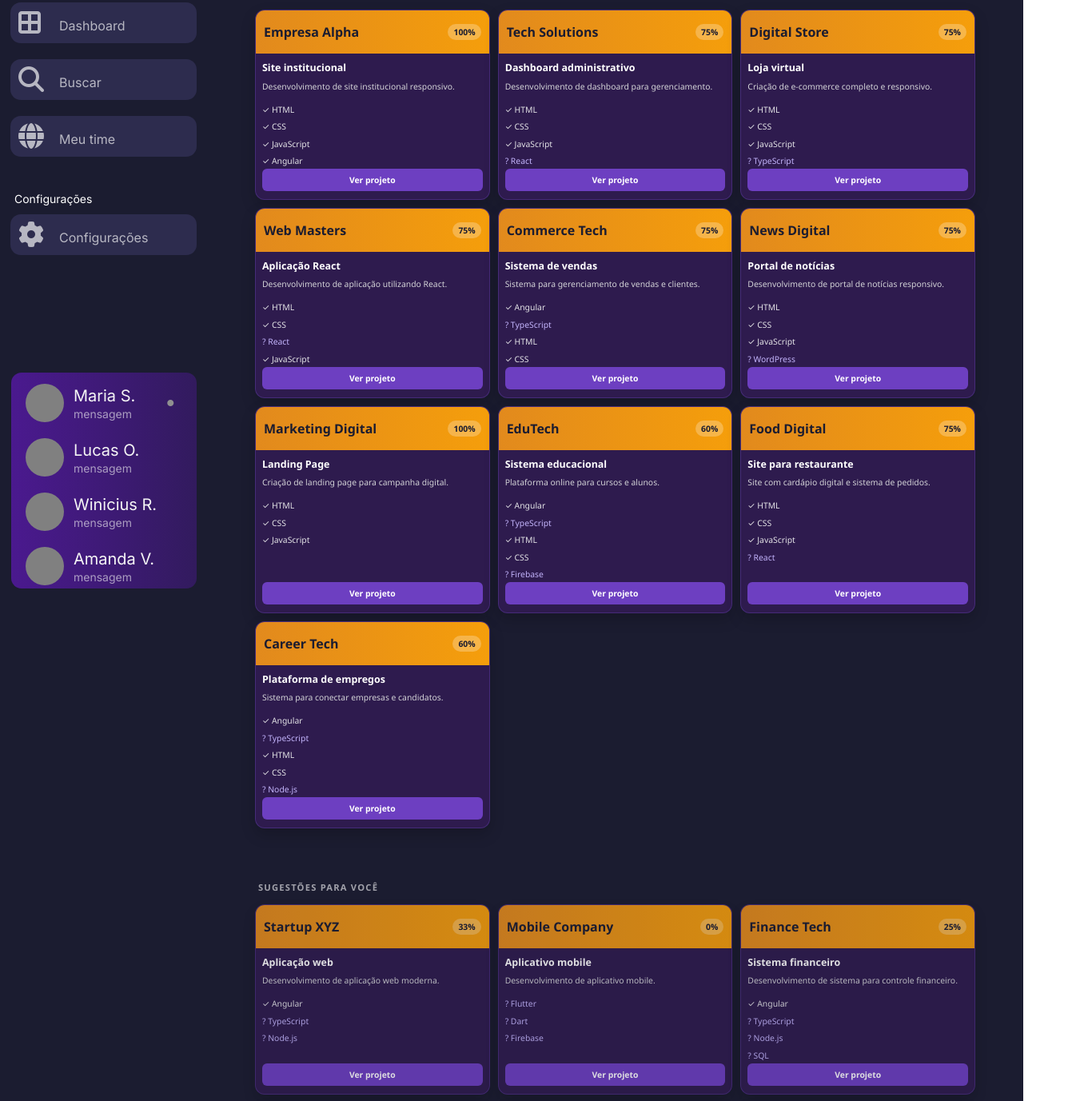
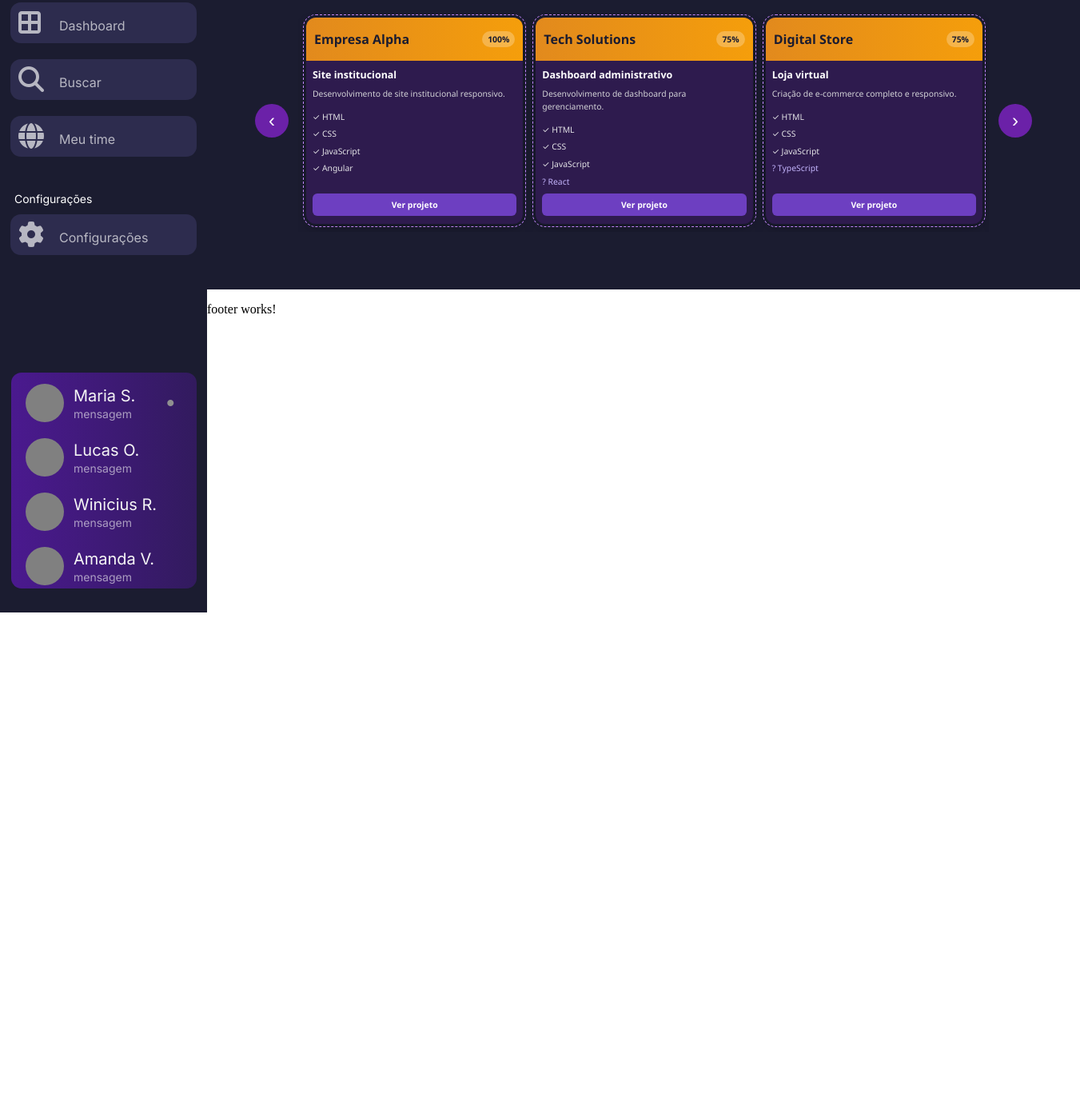
Before and after one commit to Gregory-Santos/ConectaJr, an Angular app: page /home in a window 1280 px wide. Shown: the part 342-1719 px from the top of the page at 80% size, 1351 px wide, since content can reach past the window. After the commit the page ends 1108 px from the top, so only its background shows below. Built offline with nearby package versions, Linux system fonts and the light colour scheme.

Commit message:
adiciona carrosel na home

```diff
--- a/src/app/feats/home/home.css
+++ b/src/app/feats/home/home.css
@@ -15,11 +15,11 @@
 
 .home-container {
 
-  width: 100%;
+  width: auto;
 
-  max-width: 1200px;
+  max-width: 1092px;
 
-  margin: 0 auto;
+  margin: auto;
 
   padding: 30px 40px;
 
@@ -282,8 +282,6 @@
 
   overflow: hidden;
 
-  border: 1px solid
-    rgba(139, 92, 246, 0.25);
 
   box-shadow:
     0 8px 18px
@@ -657,3 +655,49 @@
   }
 
 }
+.carousel {
+  display: flex;
+  align-items: center;
+  gap: 12px;
+  width: 100%;
+}
+
+.carousel-window {
+  overflow: hidden;
+  flex: 1;
+  width: 100%;
+  height: 100%;
+  padding: 10px;
+}
+
+.carousel .feed-grid {
+  display: flex !important;
+  transition: transform 0.4s cubic-bezier(0.25, 1, 0.5, 1);
+  gap: 16px;
+  width: 100%;
+}
+
+.carousel .projeto-card {
+  flex: 0 0 calc((100% - 30px) / 3);
+  min-width: 20%;
+  max-width: calc((100% -44px) / 3);
+}
+
+/* Botões */
+.carousel-button {
+  width: 42px;
+  height: 42px;
+  border-radius: 50%;
+  border: none;
+  background: #6b21a8;
+  color: white;
+  font-size: 1.5rem;
+  cursor: pointer;
+  flex-shrink: 0;
+  transition: all 0.2s;
+}
+
+.carousel-button:disabled {
+  opacity: 0.4;
+  cursor: not-allowed;
+}
--- a/src/app/feats/home/home.html
+++ b/src/app/feats/home/home.html
@@ -1,222 +1,91 @@
 <div class="home-container">
-
 
   <!-- =====================================
        TÍTULO
   ====================================== -->
-
   <header class="feed-header">
-
-    <span>
-      FEED
-    </span>
-
-    <h1>
-      Projetos para você
-    </h1>
-
+    <span>FEED</span>
+    <h1>Projetos para você</h1>
     <p>
       Encontramos projetos que combinam
       com suas habilidades.
     </p>
-
   </header>
 
 
   <!-- =====================================
-       COMBINA COM SEU PERFIL
+       COMBINA COM SEU PERFIL (COM CARROSSEL)
   ====================================== -->
-
   <section class="feed-section">
 
     <div class="section-title">
-
-      <h2>
-        Combina com seu perfil
-      </h2>
-
-      <span>
-        {{ projetosMatch.length }} projetos
-      </span>
-
+      <h2>Combina com seu perfil</h2>
+      <span>{{ projetosMatch.length }} projetos</span>
     </div>
 
+    <div class="carousel">
 
-    <div class="feed-grid">
+      <!-- BOTÃO ANTERIOR -->
+      <button
+        class="carousel-button prev"
+        (click)="anterior()"
 
-      @for (
-        projeto of projetosMatch;
-        track projeto.id
-      ) {
+      >
+        ‹
+      </button>
 
-        <article class="projeto-card">
-
-
+      <!-- ÁREA DOS CARDS -->
+      <div class="carousel-window">
+        <div
+          class="feed-grid"
+          [style.transform]="'translateX(-' + (indiceAtual() * (100 / cardsPorPagina)) + '%)'"
+          >
+          @for (projeto of projetosMatch; track projeto.id) {
+            <article
+              class="projeto-card"
+              [class.highlight]="projeto.percentualMatch >= 75"
+            >
               <!-- CABEÇALHO -->
-
               <div class="card-header">
-
-            <span class="empresa">
-              {{ projeto.empresa }}
-            </span>
-
-            <span class="match">
-              {{ projeto.percentualMatch }}%
-            </span>
-
+                <span class="empresa">{{ projeto.empresa }}</span>
+                <span class="match">{{ projeto.percentualMatch }}%</span>
               </div>
 
-
               <!-- CONTEÚDO -->
-
               <div class="card-content">
-
-            <h3>
-              {{ projeto.titulo }}
-            </h3>
-
-            <p>
-              {{ projeto.descricao }}
-            </p>
-
+                <h3>{{ projeto.titulo }}</h3>
+                <p>{{ projeto.descricao }}</p>
               </div>
 
-
               <!-- SKILLS -->
-
               <div class="skills">
-
-            @for (
-              skill of projeto.skills;
-              track skill.name
-            ) {
-
+                @for (skill of projeto.skills; track skill.name) {
                   <span
                     class="skill"
                     [class.matched]="skill.status === 'matched'"
                     [class.pending]="skill.status === 'pending'"
                   >
-
-                {{
-                  skill.status === 'matched'
-                    ? '✓'
-                    : '?'
-                }}
-
+                    {{ skill.status === 'matched' ? '✓' : '?' }}
                     {{ skill.name }}
-
                   </span>
-
                 }
-
               </div>
 
-
               <!-- RODAPÉ -->
-
-          <button class="btn-projeto">
-
-            Ver projeto
-
-          </button>
-
-
+              <button class="btn-projeto">Ver projeto</button>
             </article>
-
           }
-
+        </div>
       </div>
 
-  </section>
+      <!-- BOTÃO PRÓXIMO -->
+      <button
+        class="carousel-button next"
+        (click)="proximo()"
 
-
-  <!-- =====================================
-       SUGESTÕES
-  ====================================== -->
-
-  <section class="feed-section">
-
-    <div class="section-title">
-
-      <h2>
-        Sugestões para você
-      </h2>
-
-    </div>
-
-
-    <div class="feed-grid">
-
-      @for (
-        projeto of projetosSugestoes;
-        track projeto.id
-      ) {
-
-        <article class="projeto-card sugestao">
-
-          <div class="card-header">
-
-            <span class="empresa">
-              {{ projeto.empresa }}
-            </span>
-
-            <span class="match">
-              {{ projeto.percentualMatch }}%
-            </span>
-
-          </div>
-
-
-          <div class="card-content">
-
-            <h3>
-              {{ projeto.titulo }}
-            </h3>
-
-            <p>
-              {{ projeto.descricao }}
-            </p>
-
-          </div>
-
-
-          <div class="skills">
-
-            @for (
-              skill of projeto.skills;
-              track skill.name
-            ) {
-
-              <span
-                class="skill"
-                [class.matched]="skill.status === 'matched'"
-                [class.pending]="skill.status === 'pending'"
       >
-
-                {{
-                  skill.status === 'matched'
-                    ? '✓'
-                    : '?'
-                }}
-
-                {{ skill.name }}
-
-              </span>
-
-            }
-
-          </div>
-
-
-          <button class="btn-projeto">
-
-            Ver projeto
-
+        ›
       </button>
-
-        </article>
-
-      }
 
     </div>
 
--- a/src/app/feats/home/home.ts
+++ b/src/app/feats/home/home.ts
@@ -1,36 +1,55 @@
-
-import { Component, inject } from '@angular/core';
+import { Component, inject, signal } from '@angular/core';
 import { FeedProjeto } from '../../core/service/feed-projeto';
 import { Projeto } from '../../core/models/projeto';
 
 @Component({
   selector: 'app-home',
-
   imports: [],
-
   templateUrl: './home.html',
-
   styleUrl: './home.css'
 })
 export class Home {
 
-  /*
-   * Injeta o Service.
-   */
   private feedService = inject(FeedProjeto);
 
+  projetosMatch: Projeto[] = this.feedService.listarMatches();
+  projetosSugestoes: Projeto[] = this.feedService.listarSugestoes();
 
-  /*
-   * Projetos que combinam com o candidato.
-   */
-  projetosMatch: Projeto[] =
-    this.feedService.listarMatches();
+  indiceAtual = signal(0);
+  cardsPorPagina = 3;
 
+  // Calcula o índice máximo possível
+  private get maxIndice(): number {
+    return Math.max(0, this.projetosMatch.length - this.cardsPorPagina);
+  }
 
-  /*
-   * Projetos que são apenas sugestões.
-   */
-  projetosSugestoes: Projeto[] =
-    this.feedService.listarSugestoes();
+  // ==========================================
+  // AVANÇAR (com loop)
+  // ==========================================
+  proximo(): void {
+    if (this.projetosMatch.length <= this.cardsPorPagina) {
+      return; // não faz nada se não tiver cards suficientes
+    }
 
+    if (this.indiceAtual() < this.maxIndice) {
+      this.indiceAtual.update(i => i + 1);
+    } else {
+      this.indiceAtual.set(0); // volta pro início
+    }
+  }
+
+  // ==========================================
+  // VOLTAR (com loop)
+  // ==========================================
+  anterior(): void {
+    if (this.projetosMatch.length <= this.cardsPorPagina) {
+      return;
+    }
+
+    if (this.indiceAtual() > 0) {
+      this.indiceAtual.update(i => i - 1);
+    } else {
+      this.indiceAtual.set(this.maxIndice); // vai pro final
+    }
+  }
 }
```
Lines whose indentation alone changed are shown as unchanged.
